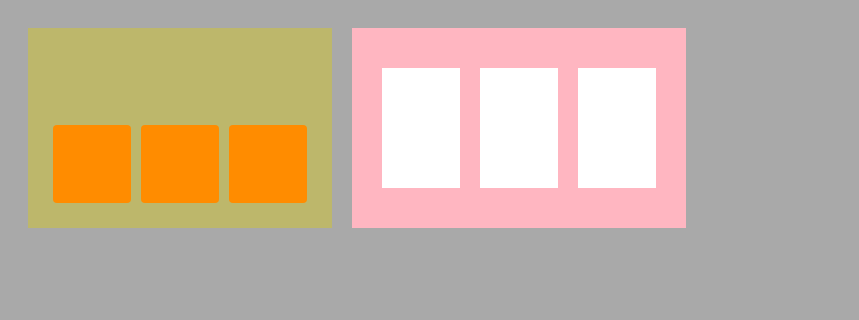
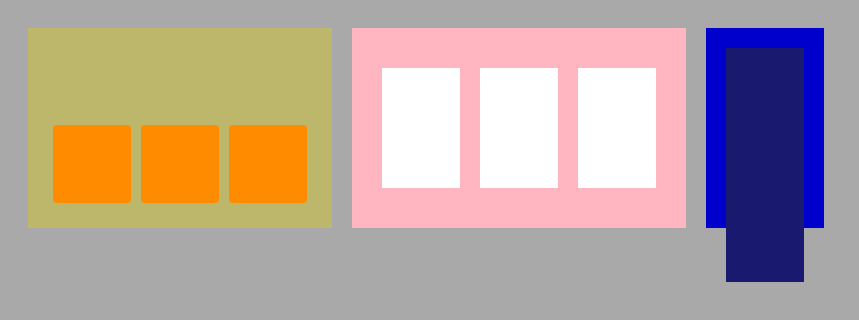
Before and after one commit to Josefin-April/flexboxclass, a plain HTML site: page index.html in a window 1280 px wide. Shown: the top 320 px of the page, without its empty margins (0-859 px from the left). Drawn offline with Linux system fonts and the light colour scheme.

Commit message:
third push

```diff
--- a/index.html
+++ b/index.html
@@ -19,6 +19,12 @@
         <div class="kid-two"></div>
     </div>
 
+    <div class="parent-three">
+        <div class="kid-three"></div>
+        <div class="kid-three"></div>
+        <div class="kid-three"></div>
+    </div>
+
 
 </body>
 </html>
```
